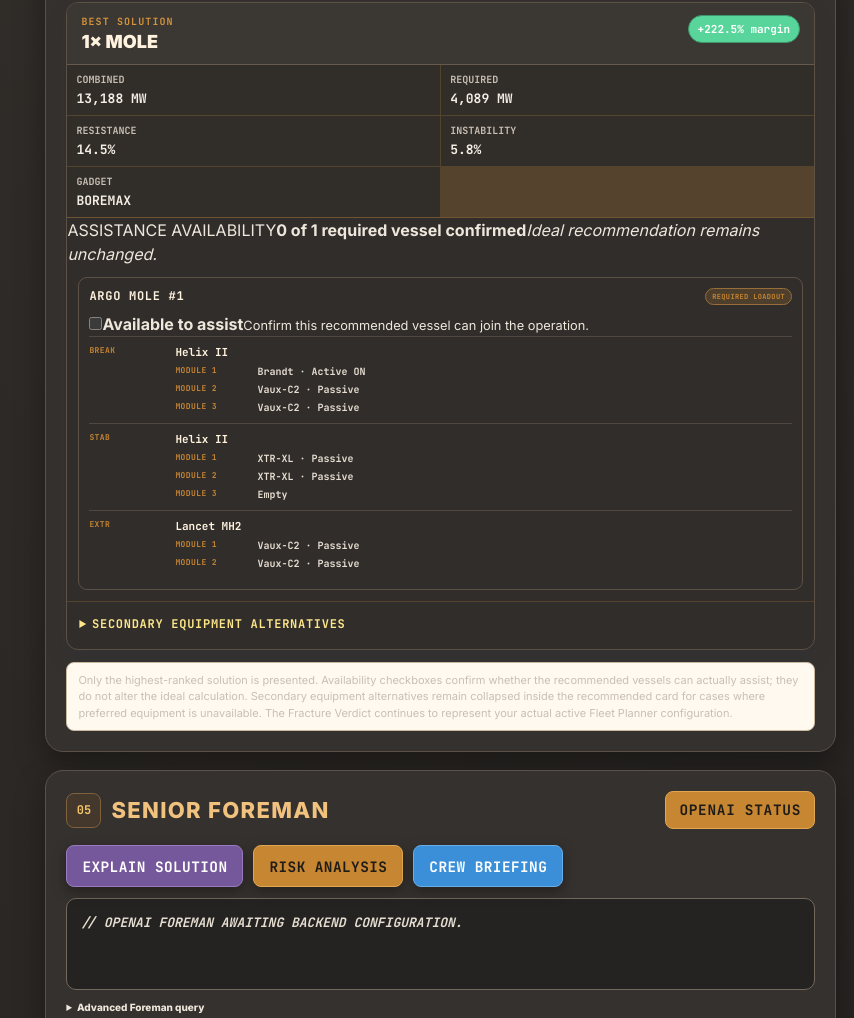
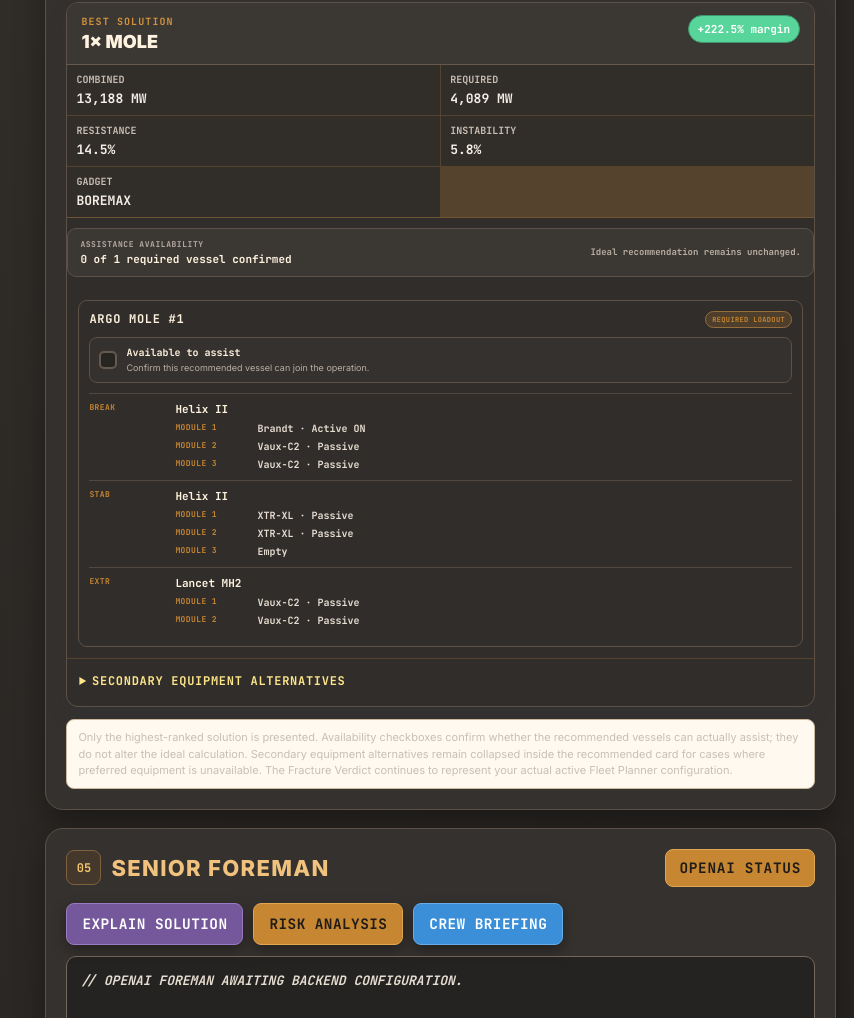
Before and after one commit to esramos-design/Mining-Fracture-Analyser, a website: page index.html in a window 1280 px wide. Shown: the part 2247-3265 px from the top of the page, without its empty margins (426-1280 px from the left). Drawn offline with nearby package versions, Linux system fonts and the light colour scheme.

Commit message:
Style recommended vessel availability confirmation

```diff
--- a/style.css
+++ b/style.css
@@ -3280,3 +3280,115 @@ html[data-theme="night"] .solver-module-slot strong {
         grid-template-columns:1fr;
     }
 }
+
+
+/* =========================================================
+   RECOMMENDED-SOLUTION ASSISTANCE AVAILABILITY
+   ========================================================= */
+.solver-availability-summary {
+    display:grid;
+    grid-template-columns:minmax(0,1fr) auto;
+    gap:3px 12px;
+    align-items:center;
+    margin:10px 0 12px;
+    padding:10px 12px;
+    border:1px solid var(--theme-border);
+    border-radius:9px;
+    background:var(--theme-card-alt);
+}
+.solver-availability-summary span {
+    grid-column:1;
+    color:var(--theme-muted);
+    font:900 8px var(--font-tech);
+    letter-spacing:.07em;
+}
+.solver-availability-summary strong {
+    grid-column:1;
+    color:var(--theme-strong);
+    font:900 11px var(--font-tech);
+}
+.solver-availability-summary em {
+    grid-column:2;
+    grid-row:1/3;
+    align-self:center;
+    color:var(--theme-muted);
+    font:700 9px var(--font-tech);
+    font-style:normal;
+    text-align:right;
+}
+.solver-availability-summary.partial {
+    border-color:var(--theme-warning);
+}
+.solver-availability-summary.ready {
+    border-color:var(--theme-success);
+    background:color-mix(in srgb,var(--theme-success) 10%,var(--theme-card));
+}
+.solver-availability-summary.ready strong {
+    color:var(--theme-success);
+}
+
+.solver-assist-availability {
+    display:grid;
+    grid-template-columns:auto minmax(0,1fr);
+    gap:9px;
+    align-items:center;
+    margin:9px 0 10px;
+    padding:8px 9px;
+    border:1px solid var(--theme-border);
+    border-radius:8px;
+    background:var(--theme-panel);
+    cursor:pointer;
+}
+.solver-assist-availability:hover {
+    border-color:var(--theme-primary);
+}
+.solver-assist-availability input {
+    position:absolute;
+    opacity:0;
+    pointer-events:none;
+}
+.solver-assist-box {
+    width:18px;
+    height:18px;
+    border:2px solid var(--theme-border-strong);
+    border-radius:5px;
+    background:var(--theme-input);
+    position:relative;
+}
+.solver-assist-availability input:checked + .solver-assist-box {
+    background:var(--theme-success);
+    border-color:var(--theme-success);
+}
+.solver-assist-availability input:checked + .solver-assist-box:after {
+    content:"✓";
+    position:absolute;
+    inset:0;
+    display:grid;
+    place-items:center;
+    color:#FFFFFF;
+    font:900 12px/1 var(--font-tech);
+}
+.solver-assist-copy strong,
+.solver-assist-copy small {
+    display:block;
+}
+.solver-assist-copy strong {
+    color:var(--theme-strong);
+    font:900 10px var(--font-tech);
+}
+.solver-assist-copy small {
+    margin-top:2px;
+    color:var(--theme-muted);
+    font-size:9px;
+}
+
+@media (max-width:650px) {
+    .solver-availability-summary {
+        grid-template-columns:1fr;
+    }
+    .solver-availability-summary em {
+        grid-column:1;
+        grid-row:auto;
+        text-align:left;
+    }
+}
```
